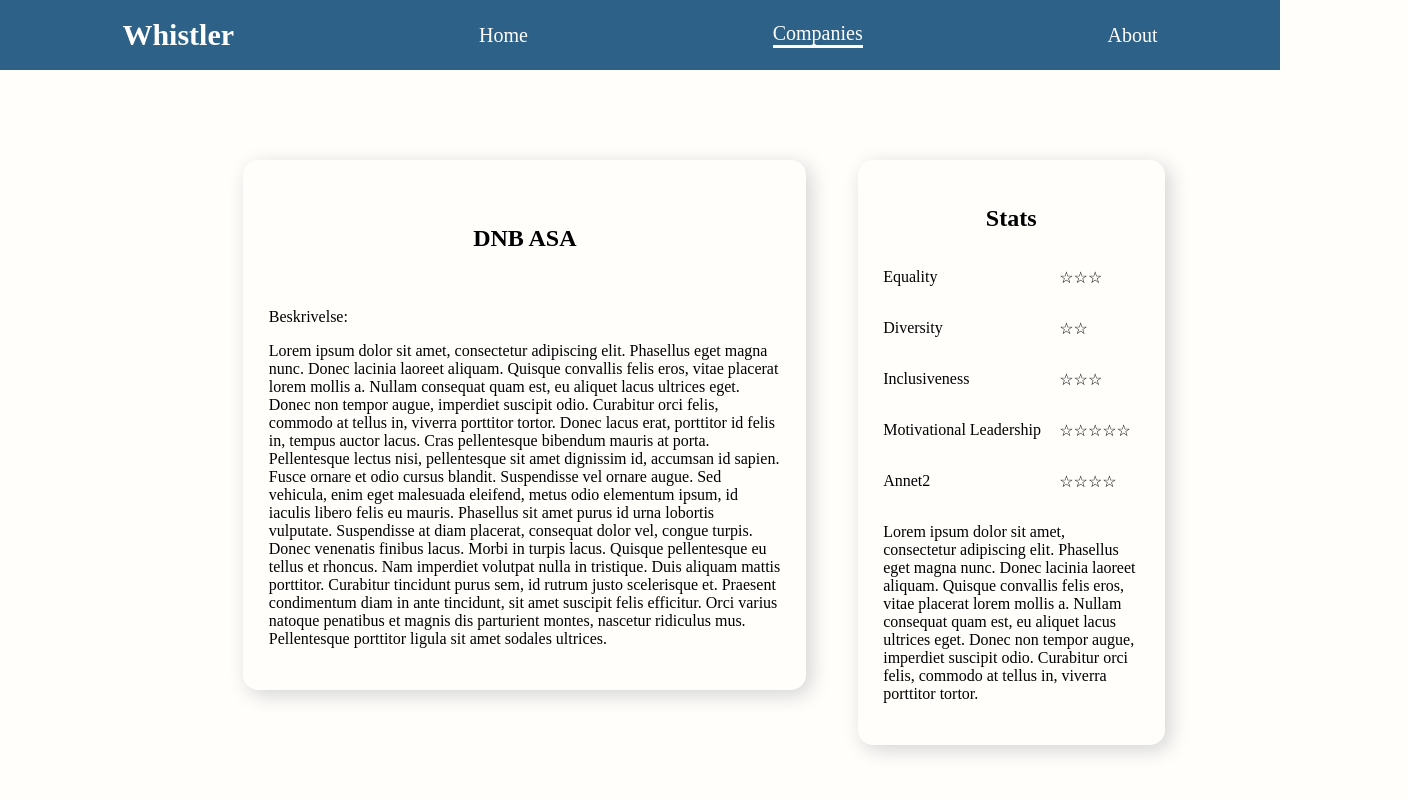
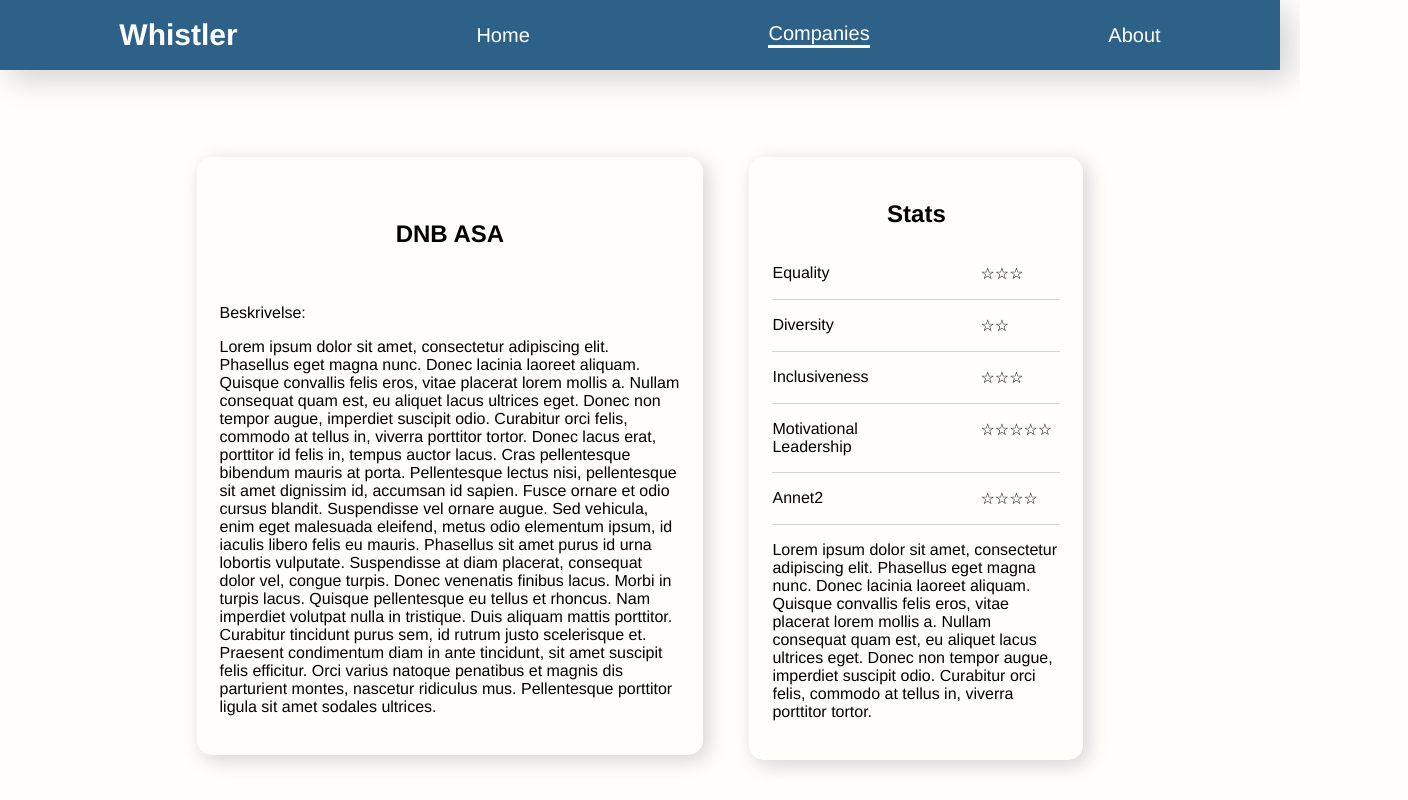
Before and after one commit to Elgheim/snowball-challenge, a plain HTML site: page companies/dnb.html in a window 1280 px wide. Shown: the top 800 px of the page, 1408 px wide, since content can reach past the window. Drawn offline with Linux system fonts and the light colour scheme.

Commit message:
Font, stats-utseende
Justerte font
Endret stats oppsett så det ser mer visuelt fint

```diff
--- a/companies/dnb.html
+++ b/companies/dnb.html
@@ -46,23 +46,23 @@
       <h2>Stats</h2>
       <div class="bedrifts-rating">
         <div class="bedrifts-ratingElement">
-          <p>Equality</p>
+          <p class="vurdering-tema">Equality</p>
           <p class="stjerne-vurdering">☆☆☆</p>
         </div>
         <div class="bedrifts-ratingElement">
-          <p>Diversity</p>
+          <p class="vurdering-tema">Diversity</p>
           <p class="stjerne-vurdering">☆☆</p>
         </div>
         <div class="bedrifts-ratingElement">
-          <p>Inclusiveness</p>
+          <p class="vurdering-tema">Inclusiveness</p>
           <p class="stjerne-vurdering">☆☆☆</p>
         </div>
         <div class="bedrifts-ratingElement">
-          <p>Motivational Leadership</p>
+          <p class="vurdering-tema">Motivational Leadership</p>
           <p class="stjerne-vurdering">☆☆☆☆☆</p>
         </div>
         <div class="bedrifts-ratingElement">
-          <p>Annet2</p>
+          <p class="vurdering-tema">Annet2</p>
           <p class="stjerne-vurdering">☆☆☆☆</p>
         </div>
       </div>
--- a/css/stylesheet.css
+++ b/css/stylesheet.css
@@ -7,15 +7,18 @@
   margin: 0 0 100px;
   background-color: #FFFEFB;
   padding: 0 0 100px;
+  font-family: helvetica;
 }
 
 /* Navbar Start*/
 nav {
   display: flex;
   align-items: center;
+  width: 100%;
   height: 70px;
   background-color: #2D6187;
   justify-content: space-around;
+  box-shadow: 10px 10px 30px lightgrey;
 }
 
 nav a {
@@ -93,6 +96,7 @@
   padding-left: 10px;
   width: 300px;
   height: 30px;
+  border-radius: 5px 5px 5px 5px;
 }
 /* Overordnet boks Slutt*/
 
@@ -115,6 +119,11 @@
 li:hover {
   background-color: #ea5455;
   cursor: pointer;
+}
+
+a {
+  text-decoration: none;
+  color: white;
 }
 /* Beskrivelse over listen*/
 .list-description {
@@ -142,7 +151,7 @@
 
 .bedrifts-oppsett {
   display: flex;
-  width: 100%;
+/*  width: 100%; */
   flex-direction: row;
   align-items: flex-start;
   align-self: center;
@@ -186,7 +195,7 @@
 .bedrifts-stats {
   display: flex;
   flex-direction: column;
-  width: 20%;
+  width: 25%;
   height: 100%;
   align-items: center;
   justify-content: space-around;
@@ -208,6 +217,13 @@
   flex-direction: row;
   justify-content: space-between;
   flex-wrap: wrap;
+  border-bottom: 1px solid lightgrey;
+}
+.vurdering-tema {
+  display: flex;
+  justify-content: flex-start;
+  /*width: 175px;*/
+  width: 97px;
 }
 
 .stjerne-vurdering {
@@ -218,7 +234,6 @@
 .bedrifts-ratingBeskrivelse {
   display: flex;
   align-items: center;
-
 }
 
 @media only screen and (max-width: 768px) {
```
Also changed, not shown: companies.html (+1 -1 lines).
